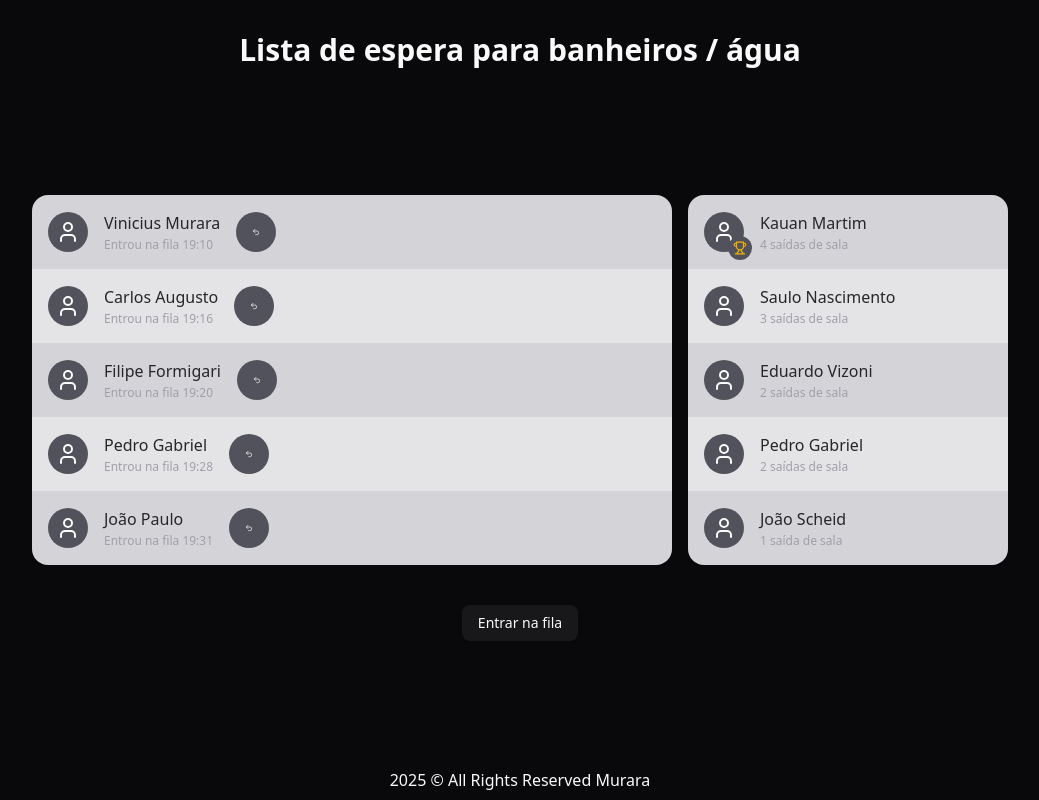
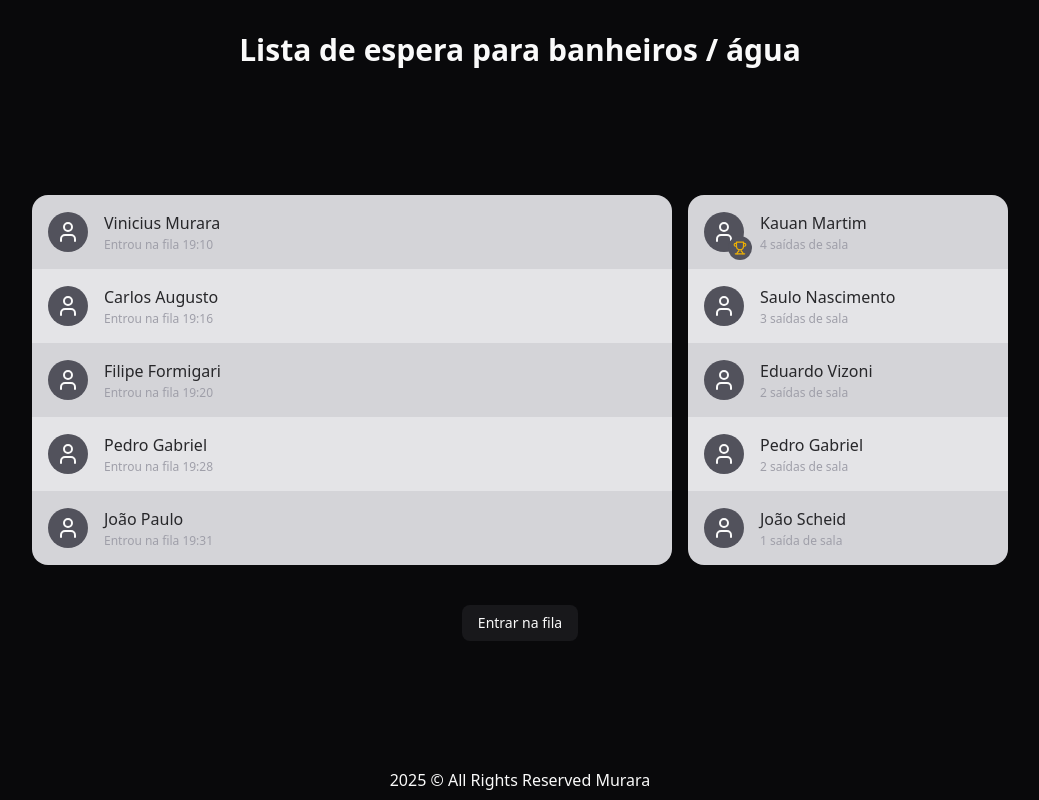
Before and after one commit to viniciusmurara/Easyout-App, a Next.js app: page / in a window 1280 px wide. Shown: the whole page, without its empty margins (120-1159 px from the left). Built offline with nearby package versions, Linux system fonts and the light colour scheme.

Commit message:
arrumando o posicionamento da lista

```diff
--- a/package.json
+++ b/package.json
@@ -9,6 +9,7 @@
     "lint": "next lint"
   },
   "dependencies": {
+    "@radix-ui/react-dropdown-menu": "^2.1.6",
     "@radix-ui/react-slot": "^1.1.2",
     "class-variance-authority": "^0.7.1",
     "clsx": "^2.1.1",
--- a/src/components/bath-queue.tsx
+++ b/src/components/bath-queue.tsx
@@ -21,7 +21,7 @@ const dailyRank = [
 
 export default function BathQueue() {
     return (
-        <div className="w-full text-center">
+        <div className="w-full text-center min-h-96">
             <div className="flex items-center justify-center gap-4">
                 <div className="w-1/2">
                     {users.map((currentUser, index) => {
--- a/src/components/user-queue.tsx
+++ b/src/components/user-queue.tsx
@@ -10,7 +10,7 @@ interface UserProps {
 
 export default function UserQueue({ name, image, dateTime, rounded, className }: UserProps) {
     return (
-        <div className={`flex items-center text-start py-4 gap-4 pl-4 ${className}
+        <div className={`group flex items-center text-start py-4 gap-4 px-4 ${className}
             ${rounded === "top" ? "rounded-t-2xl" : rounded === "bottom" ? "rounded-b-2xl" : ""}`}
         >
             <div className="flex items-center justify-center px-4 bg-zinc-600 h-10 w-10 rounded-full">
@@ -18,13 +18,14 @@ export default function UserQueue({ name, image, dateTime, rounded, className }:
                     {image}
                 </div>
             </div>
+
             <div className="space-y-0.5">
                 <h1 className="text-zinc-800">{name}</h1>
                 <p className="text-xs text-zinc-400">Entrou na fila {dateTime}</p>
             </div>
 
-            <div className="flex items-center justify-center px-4 bg-zinc-600 h-10 w-10 rounded-full">
-                <Undo2 />
+            <div className="flex items-center justify-center ml-auto bg-zinc-600 h-7 w-7 rounded-full opacity-0 group-hover:opacity-100 transition-opacity duration-200">
+                <Undo2 size={16} />
             </div>
         </div>
     )
```
Also changed, not shown: 1 other file (tests, documents, lock files or other folders).
